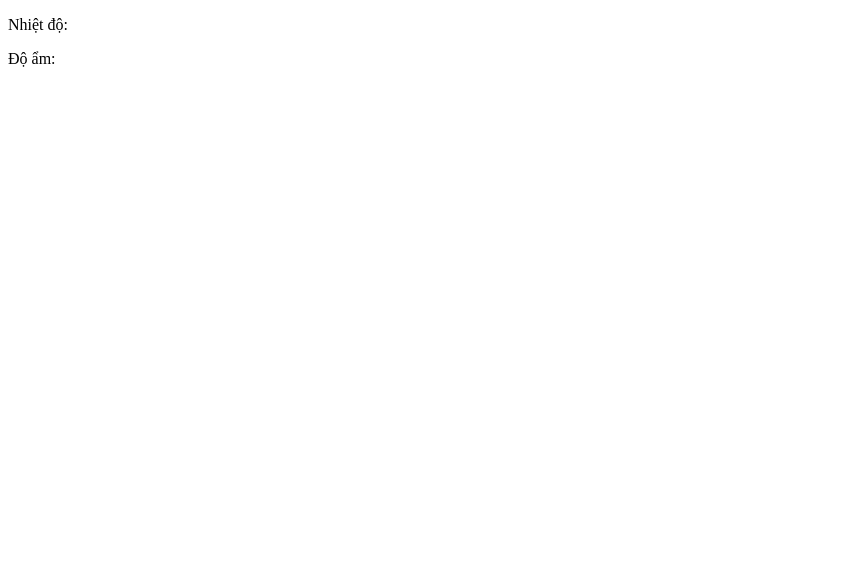
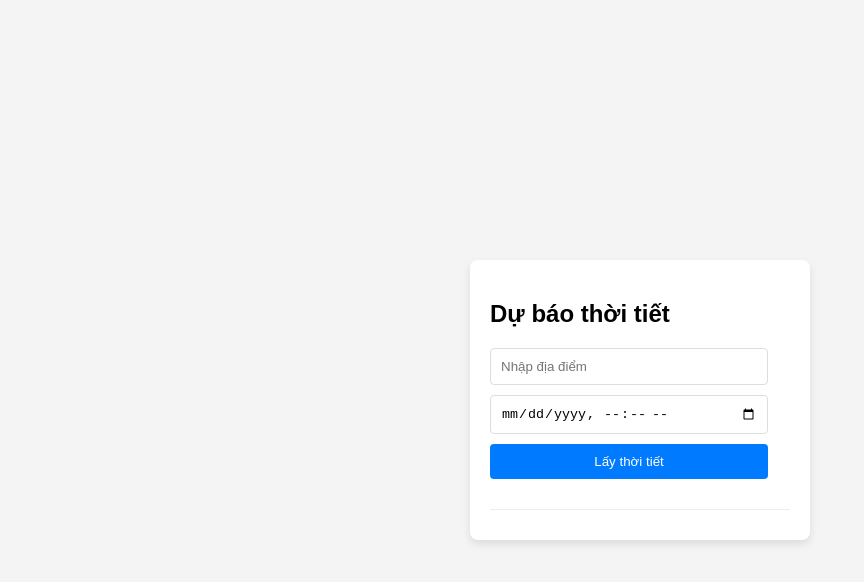
Before and after one commit to trhau189/APIThoiTiet, a plain HTML site: page index.html in a window 1280 px wide. Shown: the whole page, without its empty margins (0-864 px from the left). Drawn offline with Linux system fonts and the light colour scheme.

Commit message:
Commit lan 2

```diff
--- a/index.html
+++ b/index.html
@@ -1,24 +1,105 @@
 <!DOCTYPE html>
+<html>
   <html>
     <head lang="vi">
       <meta charset="UTF-8" />
       <meta name="viewport" content="width=device-width, initial-scale=1.0" />
-    <title>Thời tiết Hôm Nay</title>
+      <title>Dự báo thời tiết</title>
+      <style>
+        body {
+          font-family: sans-serif;
+          display: flex;
+          justify-content: center;
+          align-items: center;
+          height: 100vh;
+          margin: 0;
+          background-color: #f4f4f4;
+        }
+
+        .container {
+          background-color: #fff;
+          padding: 20px;
+          border-radius: 8px;
+          box-shadow: 0 4px 8px rgba(0, 0, 0, 0.1);
+          width: 300px;
+        }
+
+        input[type="text"],
+        input[type="datetime-local"],
+        button {
+          width: calc(100% - 22px);
+          padding: 10px;
+          margin-bottom: 10px;
+          border: 1px solid #ddd;
+          border-radius: 4px;
+          box-sizing: border-box;
+        }
+
+        button {
+          background-color: #007bff;
+          color: white;
+          border: none;
+          cursor: pointer;
+        }
+
+        button:hover {
+          background-color: #0056b3;
+        }
+
+        #result {
+          margin-top: 20px;
+          border-top: 1px solid #eee;
+          padding-top: 10px;
+        }
+      </style>
     </head>
     <body>
-    <div id="thoitiet">
-      <p>Nhiệt độ: <span id="nhietdo"></span></p>
-      <p>Độ ẩm: <span id="doam"></span></p>
+      <div class="container">
+        <h2>Dự báo thời tiết</h2>
+        <input type="text" id="location" placeholder="Nhập địa điểm" />
+        <input type="datetime-local" id="time" />
+        <button onclick="getWeather()">Lấy thời tiết</button>
+        <div id="result"></div>
       </div>
-    <!-- <script>
-      // Giả sử API trả về dữ liệu JSON như sau:
-      // { "nhietdo": 28, "doam": 70 }
-      fetch("") // Thay URL_API_CUA_DUBATHOITIET bằng URL API bạn nhận được
+
+      <script>
+        function getWeather() {
+          const location = document.getElementById("location").value;
+          const time = document.getElementById("time").value;
+          const resultDiv = document.getElementById("result");
+
+          // Kiểm tra xem địa điểm và thời gian có được nhập hay không
+          if (!location || !time) {
+            resultDiv.innerHTML = "<p>Vui lòng nhập địa điểm và thời gian.</p>";
+            return;
+          }
+
+          // Chuyển đổi thời gian sang định dạng Unix timestamp (nếu API yêu cầu)
+          const unixTime = Math.floor(new Date(time).getTime() / 1000);
+
+          // Thay thế YOUR_API_KEY và API_URL bằng thông tin API của bạn
+          const apiKey = "YOUR_API_KEY";
+          const apiUrl = `API_URL?location=${location}&time=${unixTime}&key=${apiKey}`; // Ví dụ: API URL
+
+          fetch(apiUrl)
             .then((response) => response.json())
             .then((data) => {
-          document.getElementById("nhietdo").textContent = data.nhietdo + "°C";
-          document.getElementById("doam").textContent = data.doam + "%";
+              // Xử lý dữ liệu API trả về
+              if (data && data.temperature) {
+                // Thay 'temperature' bằng tên trường nhiệt độ trong dữ liệu API
+                resultDiv.innerHTML = `<p>Nhiệt độ tại ${location} vào lúc ${time}: ${data.temperature}°C</p>`;
+              } else {
+                resultDiv.innerHTML =
+                  "<p>Không thể lấy thông tin thời tiết.</p>";
+              }
+            })
+            .catch((error) => {
+              console.error("Lỗi:", error);
+              resultDiv.innerHTML =
+                "<p>Đã xảy ra lỗi khi lấy dữ liệu thời tiết.</p>";
             });
-    </script> -->
+        }
+      </script>
     </body>
   </html>
+</html>
```
Lines whose indentation alone changed are shown as unchanged.
